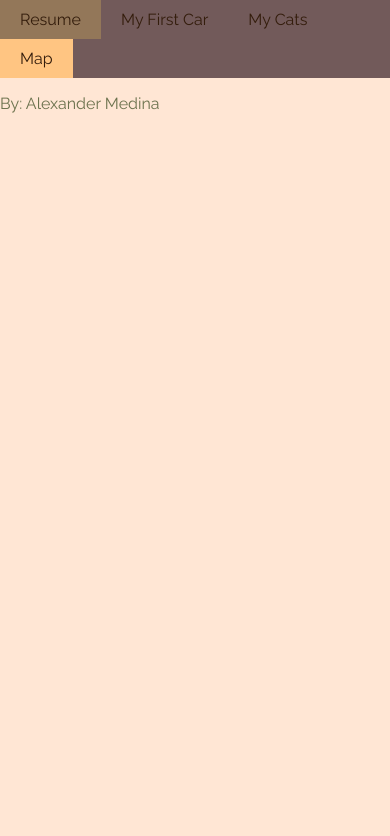
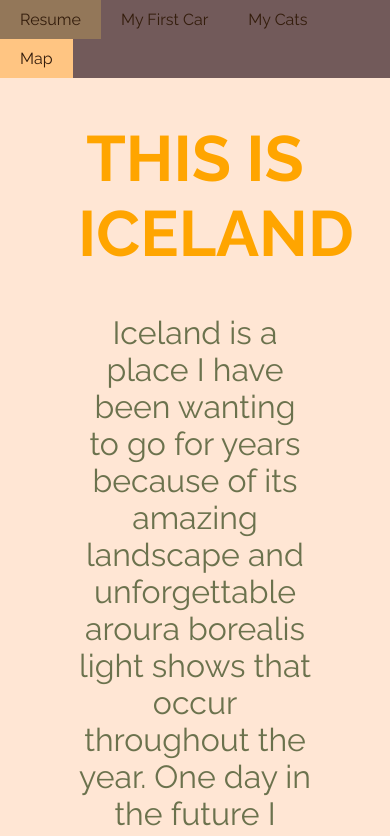
Before and after one commit to amedina12/project3, a plain HTML site: page maps.html in a window 390 px wide. Shown: the top 836 px of the page. Drawn offline with Linux system fonts and the light colour scheme.

Commit message:
making maps page mobile

```diff
--- a/css/style.css
+++ b/css/style.css
@@ -318,3 +318,14 @@ iframe {
   width: 800px;
   height: 450px;
 }
+
+#map{
+  text-align: center;
+  font-size: 2em;
+  padding-inline: 20%;
+}
+
+#map h1{
+  color: orange;
+  font-size: 2em;
+}
--- a/maps.html
+++ b/maps.html
@@ -9,6 +9,7 @@
     <link rel="stylesheet" href="css/style.css">
     <link rel="stylesheet" type="text/css" href="css/normalize.css">
     <script src="js/script.js"></script>
+    <meta name="viewport" content="width=device-width, initial-scale=1.0">
   </head>
   <body>
     <header>
@@ -23,7 +24,11 @@
         </div>
       </nav>
     </header>
-    <div id="map"></div>
+    <div id="map">
+        <h1>This is Iceland</h1>
+        <p>Iceland is a place I have been wanting to go for years because of its amazing landscape and unforgettable aroura borealis light shows that occur throughout the year. One day in the future I hope to plan a trip to the area. I would love to go on various hikes throughout the terrain and enjoy life outside of a metropolitan area.</p>
+    </div>
+
     <footer id="footer">
       <p>By: Alexander Medina</p>
     </footer>
```
Also changed, not shown: index.html (+0 -1 lines).
